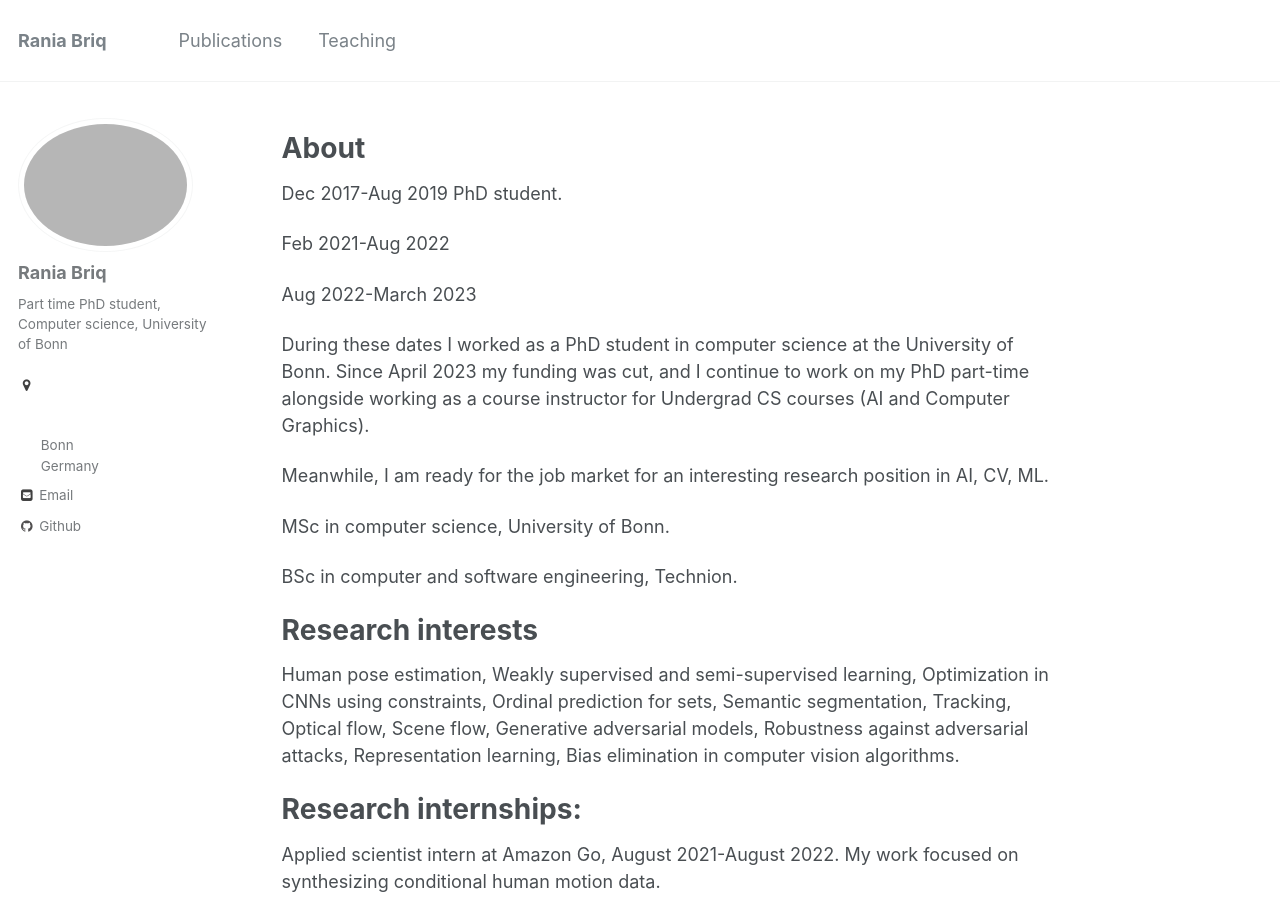
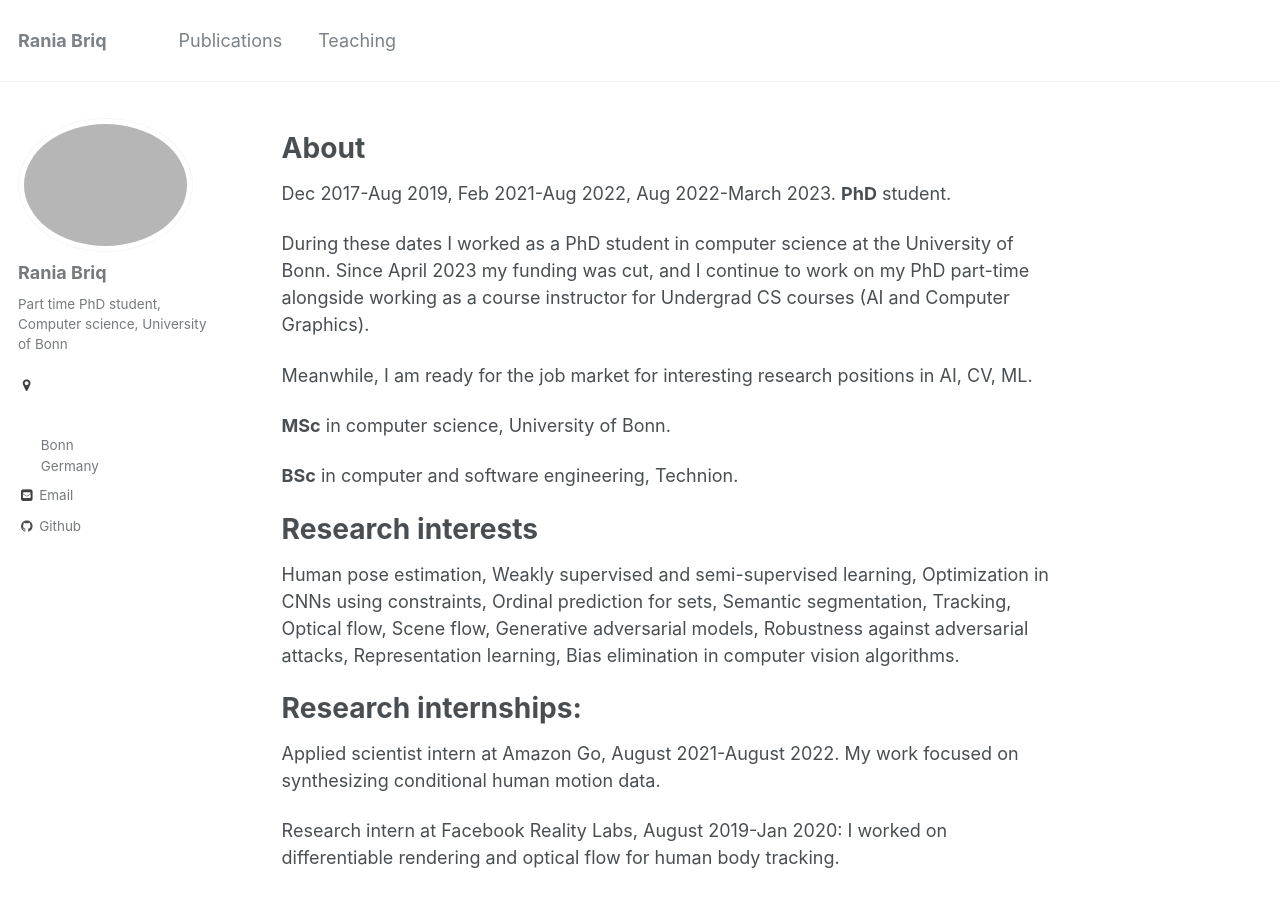
Before and after one commit to briqr/briqr.github.io, a Jekyll site: the page built from _pages/about.md, in a window 1280 px wide and 900 px high. Built offline with Jekyll 4.4.1, drawn with Linux system fonts in a browser that asks for light colours.

Commit message:
Update about.md

```diff
--- a/_pages/about.md
+++ b/_pages/about.md
@@ -15,19 +15,15 @@ redirect_from:
 
 About
 ======
-Dec 2017-Aug 2019 PhD student.
-
-Feb 2021-Aug 2022
-
-Aug 2022-March 2023
+Dec 2017-Aug 2019, Feb 2021-Aug 2022, Aug 2022-March 2023. **PhD** student.
 
 During these dates I worked as a PhD student in computer science at the University of Bonn. Since April 2023 my funding was cut, and I continue to work on my PhD part-time alongside working as a course instructor for Undergrad CS courses (AI and Computer Graphics).
 
-Meanwhile, I am ready for the job market for an interesting research position in AI, CV, ML.
+Meanwhile, I am ready for the job market for interesting research positions in AI, CV, ML.
 
-MSc in computer science, University of Bonn.
+**MSc** in computer science, University of Bonn.
 
-BSc in computer and software engineering, Technion.
+**BSc** in computer and software engineering, Technion.
 
 
 Research interests
```
